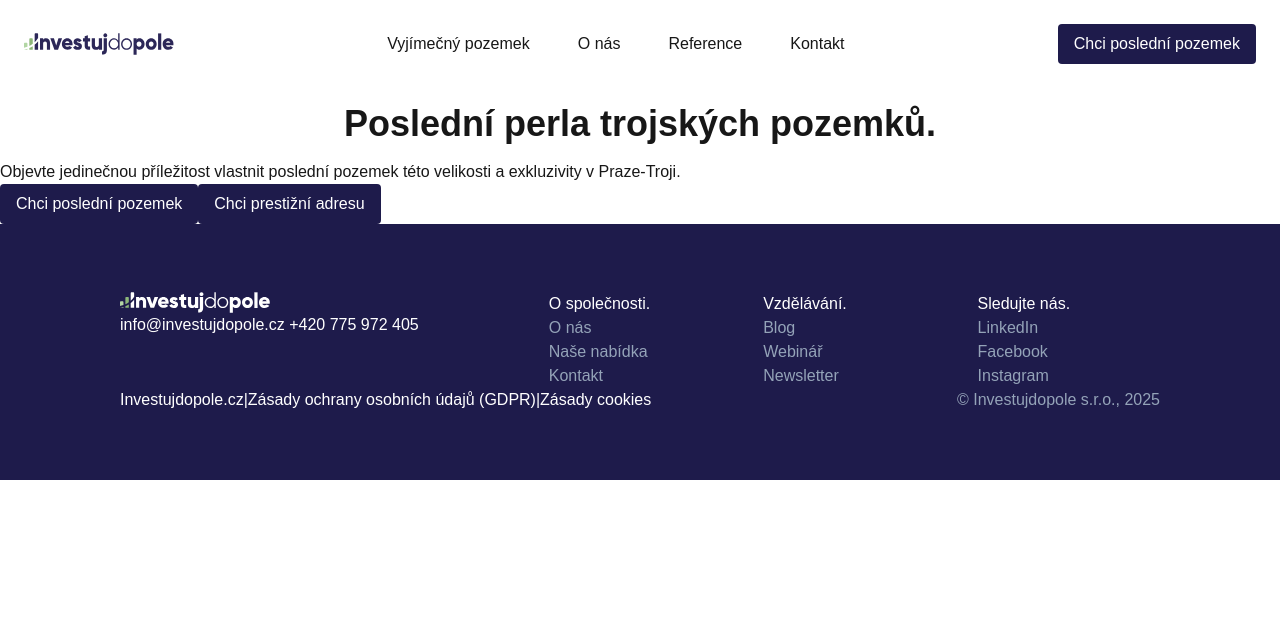
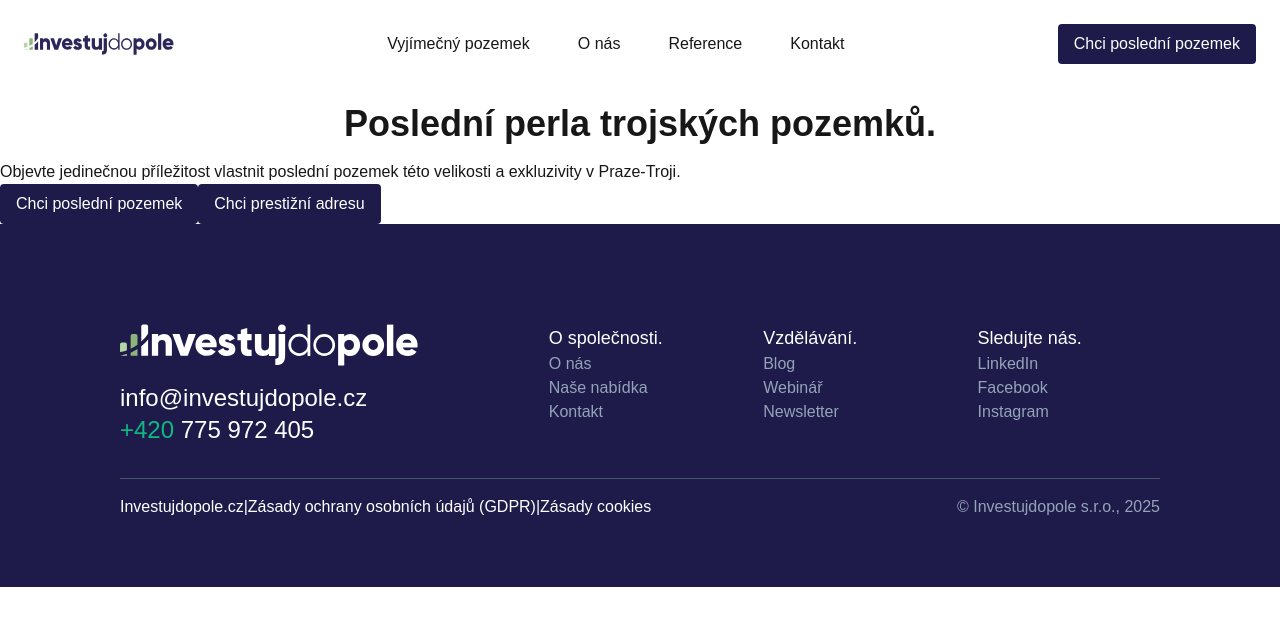
Before and after one commit to violinie/investujdopole2.1, a Next.js app: page / in a window 1280 px wide. Shown: the top 626 px of the page. Built offline with nearby package versions, Linux system fonts and the light colour scheme.

Commit message:
footer: add basic styles

```diff
--- a/src/app/page.tsx
+++ b/src/app/page.tsx
@@ -27,32 +27,33 @@ export default function Home() {
 			<Btn text="Chci prestižní adresu"/>
 
 		<footer className="bg-indigo-950 px-[120px] py-[68px]">
-			<div className="grid grid-cols-5 gap-8">
-				<div className="text-white col-span-2">
-					<a href="https://www.investujdopole.cz/"><Image src={LogoLight} alt="Logo Investuj do pole" width={150} height={50} /></a>
-					info@investujdopole.cz
-					+420 775 972 405
+			<div className="grid grid-cols-5 gap-8 my-8">
+				<div className="text-white col-span-2 space-y-4">
+					<a href="https://www.investujdopole.cz/"><Image src={LogoLight} alt="Logo Investuj do pole" height={42} /></a>
+					<a className="flex text-2xl" href="mailto:info@investujdopole.cz">info@investujdopole.cz</a>
+					<a className="text-2xl" href="tel:+420775972405"><span className="text-emerald-500">+420</span> 775 972 405</a>
+
 				</div>
-				<ul>
-					<li className="text-white">O společnosti.</li>
+				<ul className="gap-2">
+					<li className="text-white text-lg">O společnosti.</li>
 					<li><a href="" className="text-slate-400">O nás</a></li>
 					<li><a href="" className="text-slate-400">Naše nabídka</a></li>
 					<li><a href="" className="text-slate-400">Kontakt</a></li>
 				</ul>
 				<ul>
-					<li className="text-white">Vzdělávání.</li>
+					<li className="text-white text-lg">Vzdělávání.</li>
 					<li><a href="" className="text-slate-400">Blog</a></li>
 					<li><a href="" className="text-slate-400">Webinář</a></li>
 					<li><a href="" className="text-slate-400">Newsletter</a></li>
 				</ul>
 				<ul>
-					<li className="text-white">Sledujte nás.</li>
+					<li className="text-white text-lg">Sledujte nás.</li>
 					<li><a href="" className="text-slate-400">LinkedIn</a></li>
 					<li><a href="" className="text-slate-400">Facebook</a></li>
 					<li><a href="" className="text-slate-400">Instagram</a></li>
 				</ul>
 			</div>
-			<div className="flex justify-between">
+			<div className="flex justify-between border-t border-slate-600 pt-4">
 				<div className="text-white">
 					<a href="https://www.investujdopole.cz/">Investujdopole.cz</a>
 |
```
